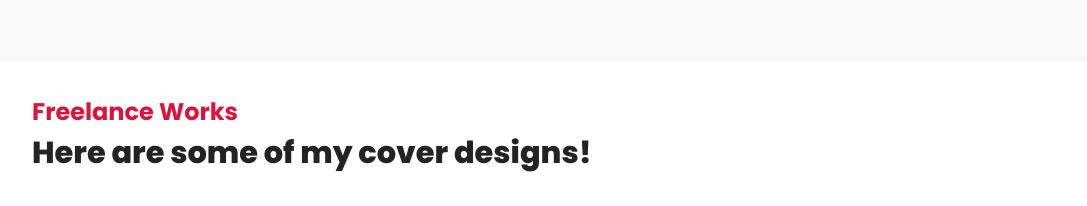
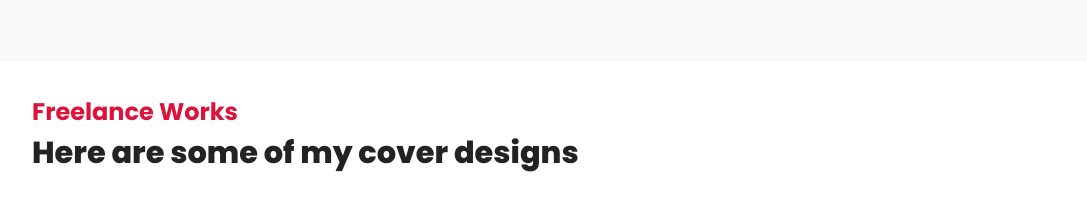
Before and after one commit to Sark-07/Portfolio, a React (Vite) app: page / in a window 1280 px wide. Shown: the part 4060-4266 px from the top of the page, without its empty margins (96-1183 px from the left). Built offline with nearby package versions, Linux system fonts and the light colour scheme; a web font is replaced by a local one.

Commit message:
Removed falsy links

```diff
--- a/src/pages/FreelanceWork.jsx
+++ b/src/pages/FreelanceWork.jsx
@@ -5,13 +5,13 @@ const FreelanceWork = () => {
     <section id='freelance-work' className='freelance-work common-section-head'>
       <div className='common-section-head-inner'>
         <h2>Freelance Works</h2>
-        <p>Here are some of my cover designs!</p>
+        <p>Here are some of my cover designs</p>
       </div>
       <div className="freelance-work-img-grid-box">
         <ul className='freelance-work-img-grid'>
             {
                 bookCovers.map((items, index) => {
-                    return <li key={index} ><img src={items} alt={index} /></li>
+                    return <li key={index} ><a href={items} target='_blank'><img src={items} alt={index} /></a></li>
                 })
             }
         </ul>
```
Also changed, not shown: src/data/data.js (+1 -1 lines).
